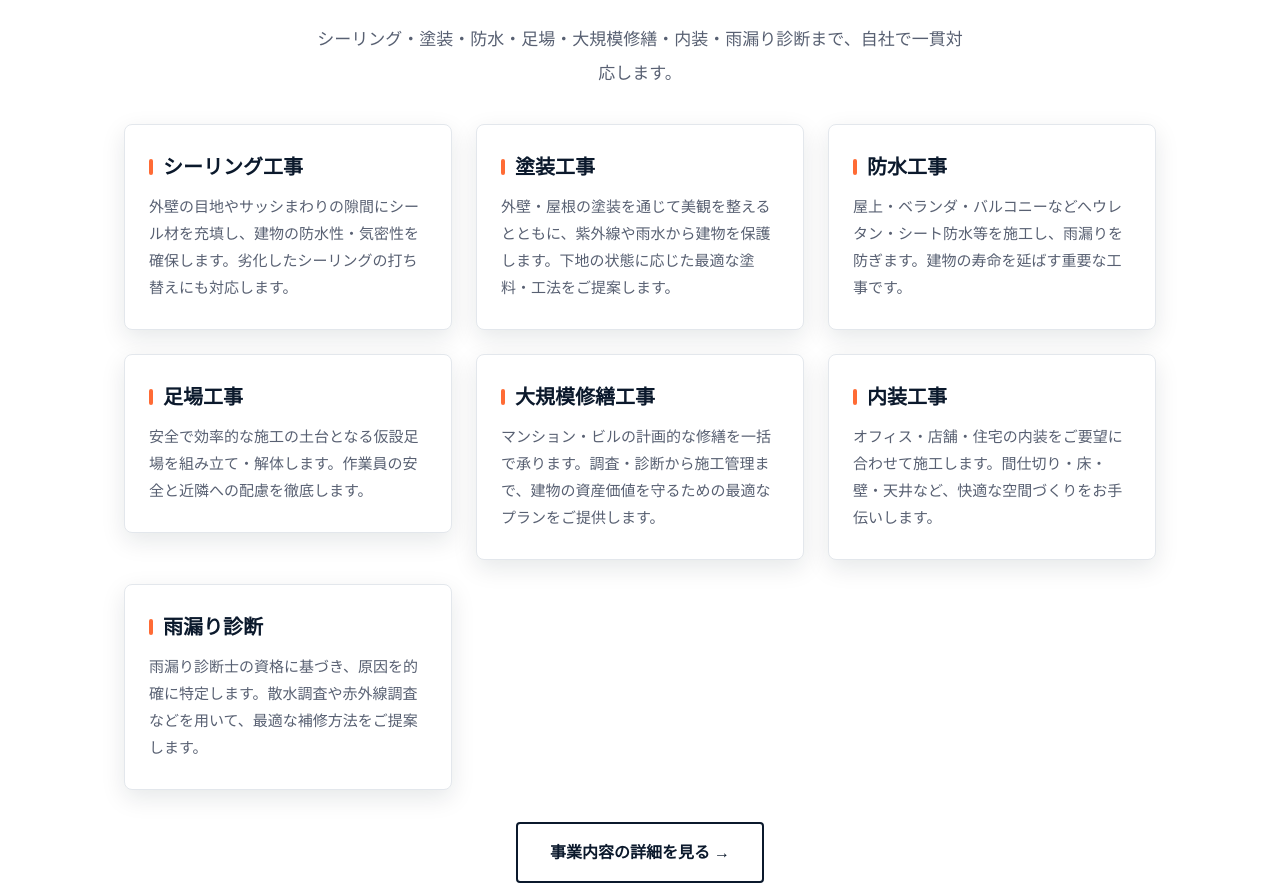
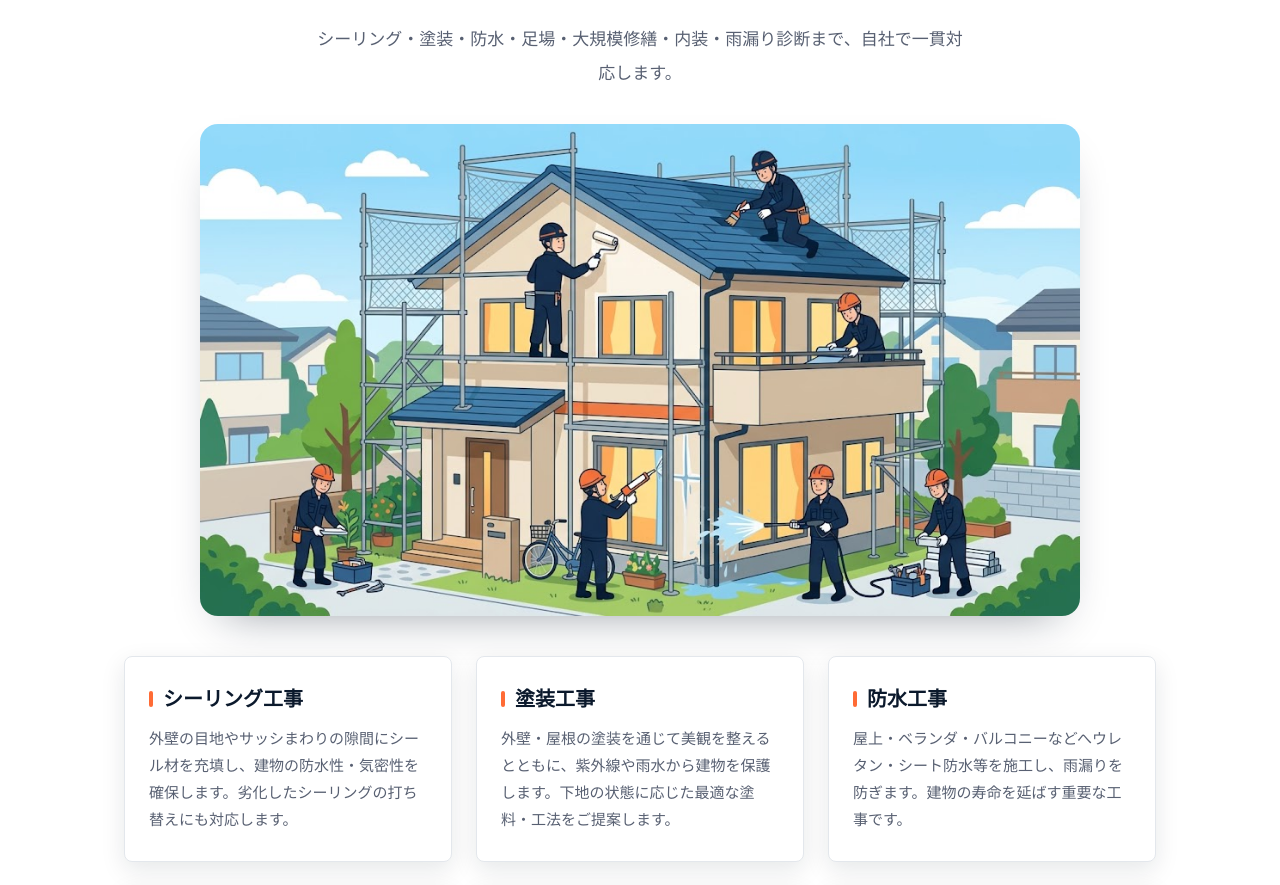
Before and after one commit to yorimotolien-lab/yori, a React (Vite) app: page / in a window 1280 px wide. Shown: the part 5240-6125 px from the top of the page. Built offline with nearby package versions, Linux system fonts and the light colour scheme.

Commit message:
Homeの事業内容セクションに一貫施工ビジュアルを追加 (#106)

```diff
--- a/src/App.css
+++ b/src/App.css
@@ -4016,6 +4016,19 @@ html.font-lg {
   width: 100%;
   height: auto;
 }
+/* HOME 事業内容セクションの一貫施工ビジュアル */
+.services-visual {
+  margin: 0 auto 40px;
+  max-width: 880px;
+  border-radius: 18px;
+  overflow: hidden;
+  box-shadow: 0 20px 44px -24px rgba(11, 25, 44, 0.45);
+}
+.services-visual img {
+  display: block;
+  width: 100%;
+  height: auto;
+}
 /* HOMEの診断エントリー（SosCheckの直下・薄グレー背景で連続させる） */
 .diag-entry {
   background: var(--bg-alt);
--- a/src/pages/Home.jsx
+++ b/src/pages/Home.jsx
@@ -278,6 +278,14 @@ function Home() {
           <p className="concept-text section-intro">
             シーリング・塗装・防水・足場・大規模修繕・内装・雨漏り診断まで、自社で一貫対応します。
           </p>
+          <figure className="services-visual">
+            <img
+              src={`${import.meta.env.BASE_URL}services-visual.jpg`}
+              alt="足場の上で外壁塗装・屋根塗装・防水・シーリング・高圧洗浄を自社で一貫対応する職人たち"
+              loading="lazy"
+              decoding="async"
+            />
+          </figure>
           <ul className="service-grid">
             {SERVICES.map((service) => (
               <li key={service.title} className="service-card">
```
Also changed, not shown: public/services-visual.jpg (added).
